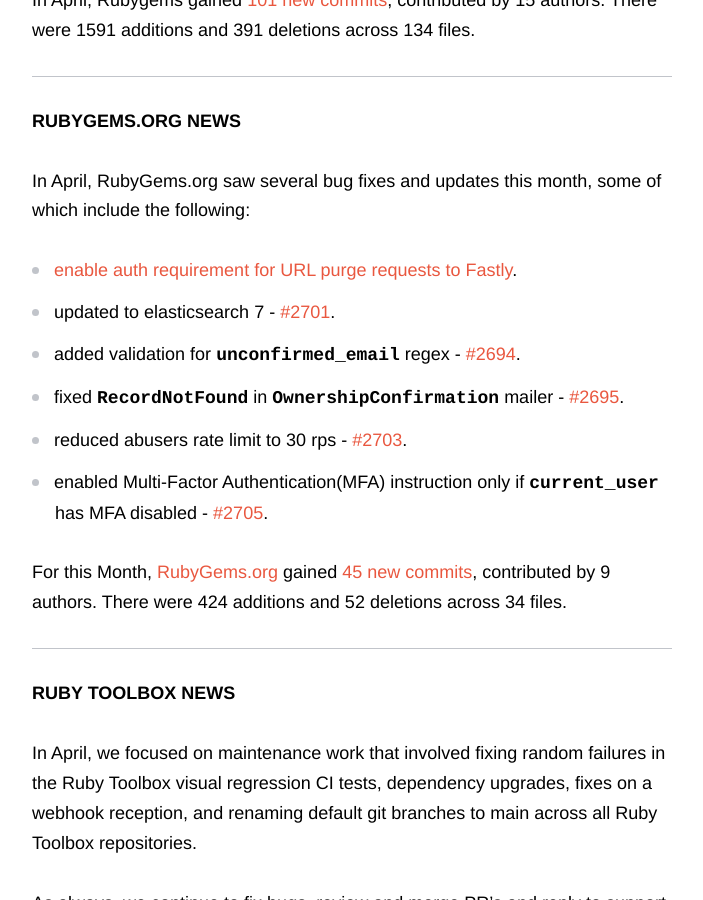
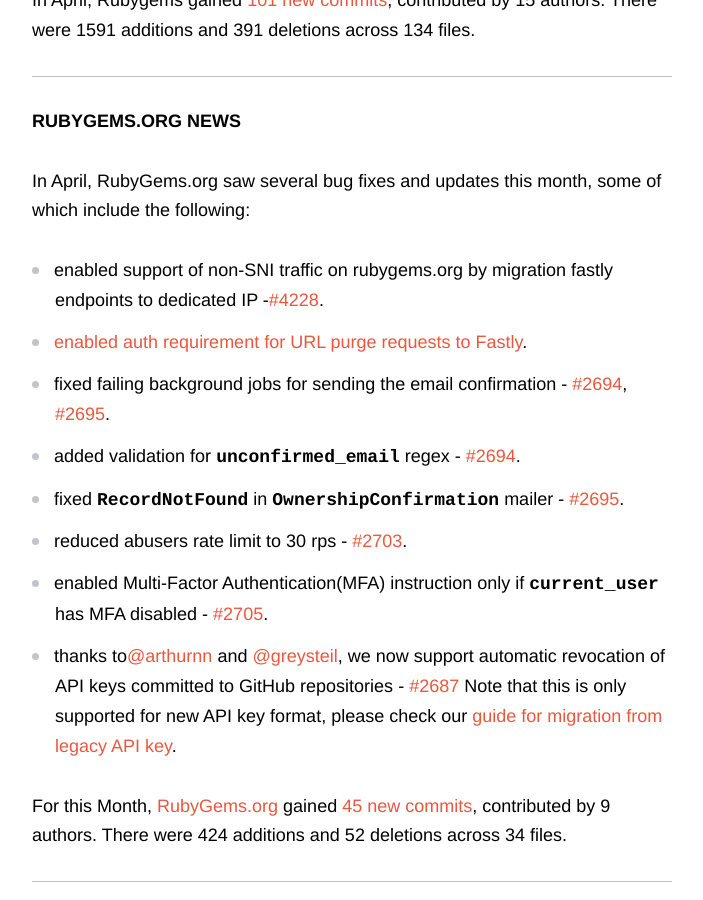
Before and after one commit to rubygems/rubygems.github.io, a Jekyll site: the page built from _posts/2021-05-09-april-rubygems-update.md, in a window 1280 px wide and 900 px high, scrolled down 1134 px. Shown: the whole window, without its empty margins (438-1141 px from the left). Built offline with Jekyll 4.4.1, drawn with Linux system fonts in a browser that asks for light colours; comment, search, counter and statistics services are not loaded.

Commit message:
update with Aditya suggestions

```diff
--- a/_posts/2021-05-09-april-rubygems-update.md
+++ b/_posts/2021-05-09-april-rubygems-update.md
@@ -21,12 +21,14 @@
 ## RubyGems.org News
 In April, RubyGems.org saw several bug fixes and updates this month, some of which include the following:
 
-- [enable auth requirement for URL purge requests to Fastly](https://github.com/rubygems/rubygems.org/commit/da99700a6c727a4381648e4b687d4d3f08f67a25).
-- updated to elasticsearch 7 - [#2701](https://github.com/rubygems/rubygems.org/pull/2701).
+- enabled support of non-SNI traffic on rubygems.org by migration fastly endpoints to dedicated IP -[#4228](https://github.com/rubygems/rubygems/issues/4228).
+- [enabled auth requirement for URL purge requests to Fastly](https://github.com/rubygems/rubygems.org/commit/da99700a6c727a4381648e4b687d4d3f08f67a25).
+- fixed failing background jobs for sending the email confirmation - [#2694](https://github.com/rubygems/rubygems.org/pull/2694), [#2695](https://github.com/rubygems/rubygems.org/pull/2695).
 - added validation for `unconfirmed_email` regex - [#2694](https://github.com/rubygems/rubygems.org/pull/2694).
 - fixed `RecordNotFound` in `OwnershipConfirmation` mailer - [#2695](https://github.com/rubygems/rubygems.org/pull/2695).
 - reduced abusers rate limit to 30 rps - [#2703](https://github.com/rubygems/rubygems.org/pull/2703).
 - enabled Multi-Factor Authentication(MFA) instruction only if `current_user` has MFA disabled - [#2705](https://github.com/rubygems/rubygems.org/pull/2705).
+- thanks to[@arthurnn](https://github.com/arthurnn) and [@greysteil](https://github.com/greysteil), we now support automatic revocation of API keys committed to GitHub repositories - [#2687](https://github.com/rubygems/rubygems.org/pull/2687) Note that this is only supported for new API key format, please check our [guide for migration from legacy API key](https://guides.rubygems.org/api-key-scopes/#migration-from-legacy-api-key).
 
 For this Month, [RubyGems.org](https://github.com/rubygems/rubygems.org) gained [45 new commits](https://github.com/rubygems/rubygems.org/compare/master@%7B2021-04-01%7D...master@%7B2021-04-30%7D), contributed by 9 authors. There were 424 additions and 52 deletions across 34 files.
 
```
